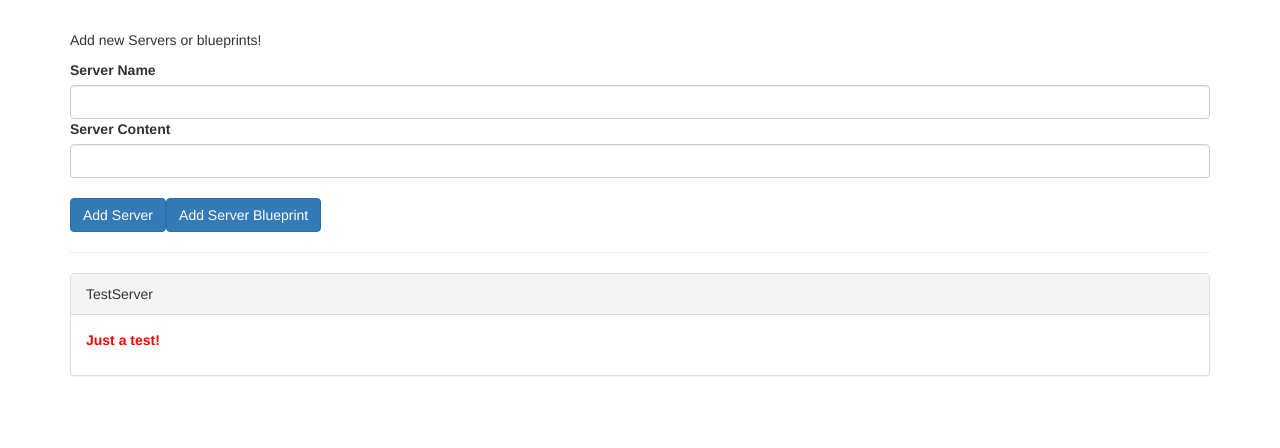
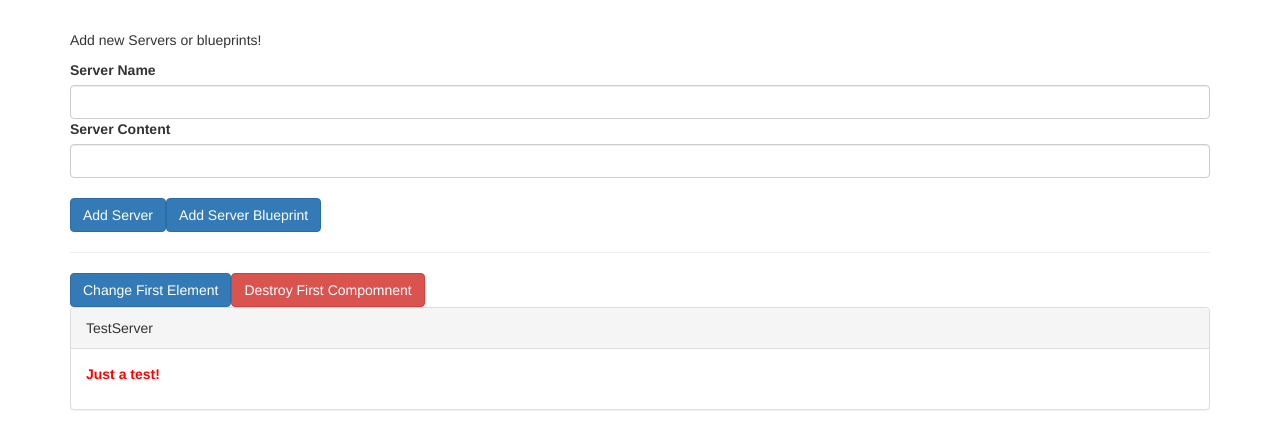
Before and after one commit to shaswata09/angular-practice-projects, an Angular app in the folder cmp-databinding-start/: page / in a window 1280 px wide. Shown: the top 448 px of the page. Built offline with nearby package versions, Linux system fonts and the light colour scheme.

Commit message:
Video: 5-79 >> Seeing Lifecycle Hooks in Action

```diff
--- a/cmp-databinding-start/src/app/app.component.html
+++ b/cmp-databinding-start/src/app/app.component.html
@@ -6,9 +6,16 @@
   <hr />
   <div class="row">
     <div class="col-xs-12">
+      <button class="btn btn-primary" (click)="onChangeFirst()">
+        Change First Element
+      </button>
+      <button class="btn btn-danger" (click)="onDestroyFirst()">
+        Destroy First Compomnent
+      </button>
       <app-server-element
         *ngFor="let serverElement of serverElements"
         [srvElement]="serverElement"
+        [name]="serverElement.name"
       >
         <p>
           <strong *ngIf="serverElement.type === 'server'" style="color: red">{{
--- a/cmp-databinding-start/src/app/app.component.ts
+++ b/cmp-databinding-start/src/app/app.component.ts
@@ -28,4 +28,12 @@
       content: blueprintData.serverContent,
     });
   }
+
+  onChangeFirst() {
+    this.serverElements[0].name = "Changed Name!";
+  }
+
+  onDestroyFirst() {
+    this.serverElements.splice(0, 1);
+  }
 }
--- a/cmp-databinding-start/src/app/server-element/server-element.component.html
+++ b/cmp-databinding-start/src/app/server-element/server-element.component.html
@@ -1,4 +1,5 @@
 <div class="panel panel-default">
-  <div class="panel-heading">{{ element.name }}</div>
+  <!-- <div class="panel-heading">{{ element.name }}</div> -->
+  <div class="panel-heading">{{ name }}</div>
   <div class="panel-body"><ng-content></ng-content></div>
 </div>
--- a/cmp-databinding-start/src/app/server-element/server-element.component.ts
+++ b/cmp-databinding-start/src/app/server-element/server-element.component.ts
@@ -1,4 +1,17 @@
-import { Component, Input, OnInit, ViewEncapsulation } from "@angular/core";
+import {
+  Component,
+  Input,
+  OnInit,
+  OnChanges,
+  ViewEncapsulation,
+  SimpleChanges,
+  DoCheck,
+  AfterContentInit,
+  AfterContentChecked,
+  AfterViewInit,
+  AfterViewChecked,
+  OnDestroy,
+} from "@angular/core";
 
 @Component({
   selector: "app-server-element",
@@ -6,10 +19,54 @@
   styleUrls: ["./server-element.component.css"],
   encapsulation: ViewEncapsulation.Emulated, // Emulated(default) None/Native or ShadowDom
 })
-export class ServerElementComponent implements OnInit {
+export class ServerElementComponent
+  implements
+    OnInit,
+    OnChanges,
+    DoCheck,
+    AfterContentInit,
+    AfterContentChecked,
+    AfterViewInit,
+    AfterViewChecked,
+    OnDestroy
+{
   @Input("srvElement") element: { type: string; name: string; content: string };
+  @Input() name: string;
 
-  constructor() {}
+  constructor() {
+    console.log("constructor called!");
+  }
 
-  ngOnInit(): void {}
+  ngOnChanges(changes: SimpleChanges): void {
+    console.log("ngOnChanges called!");
+    console.log(changes);
+  }
+
+  ngOnInit(): void {
+    console.log("ngOnInit called!");
+  }
+
+  ngDoCheck(): void {
+    console.log("ngDoCheck called!");
+  }
+
+  ngAfterContentInit(): void {
+    console.log("ngAfterContentInit called!");
+  }
+
+  ngAfterContentChecked(): void {
+    console.log("ngAfterContentChecked called!");
+  }
+
+  ngAfterViewInit(): void {
+    console.log("ngAfterViewInit called!");
+  }
+
+  ngAfterViewChecked(): void {
+    console.log("ngAfterViewChecked called!");
+  }
+
+  ngOnDestroy(): void {
+    console.log("ngOnDestroy called!");
+  }
 }
```
